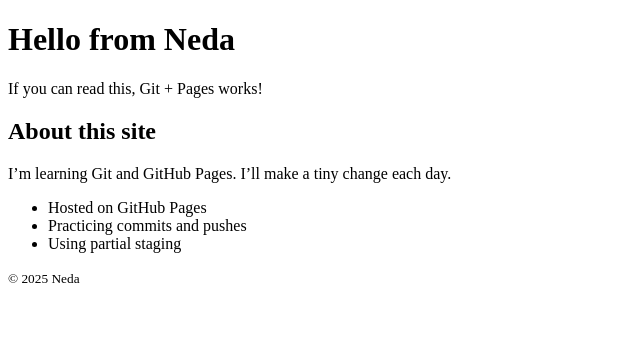
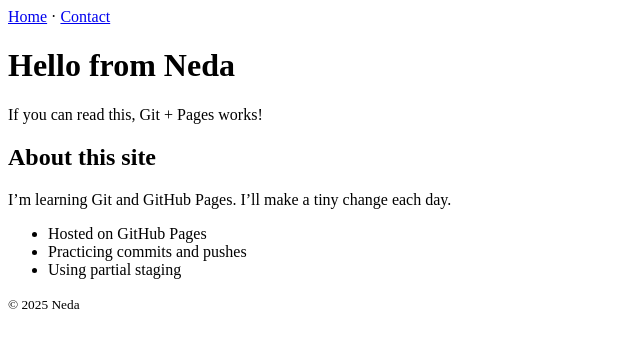
Before and after one commit to nedaoresharova/nedaoresharova.github.io, a plain HTML site: page index.html in a window 1280 px wide. Shown: the whole page, without its empty margins (0-640 px from the left). Drawn offline with Linux system fonts and the light colour scheme.

Commit message:
Day 4: add nav linking to Contact

```diff
--- a/index.html
+++ b/index.html
@@ -2,6 +2,10 @@
 <html lang="en">
   <meta charset="utf-8" />
   <title>Hello</title>
+<nav>
+  <a href="./">Home</a> · <a href="contact.html">Contact</a>
+</nav>
+
   <h1>Hello from Neda</h1>
   <p>If you can read this, Git + Pages works!</p>
 </html>
```
